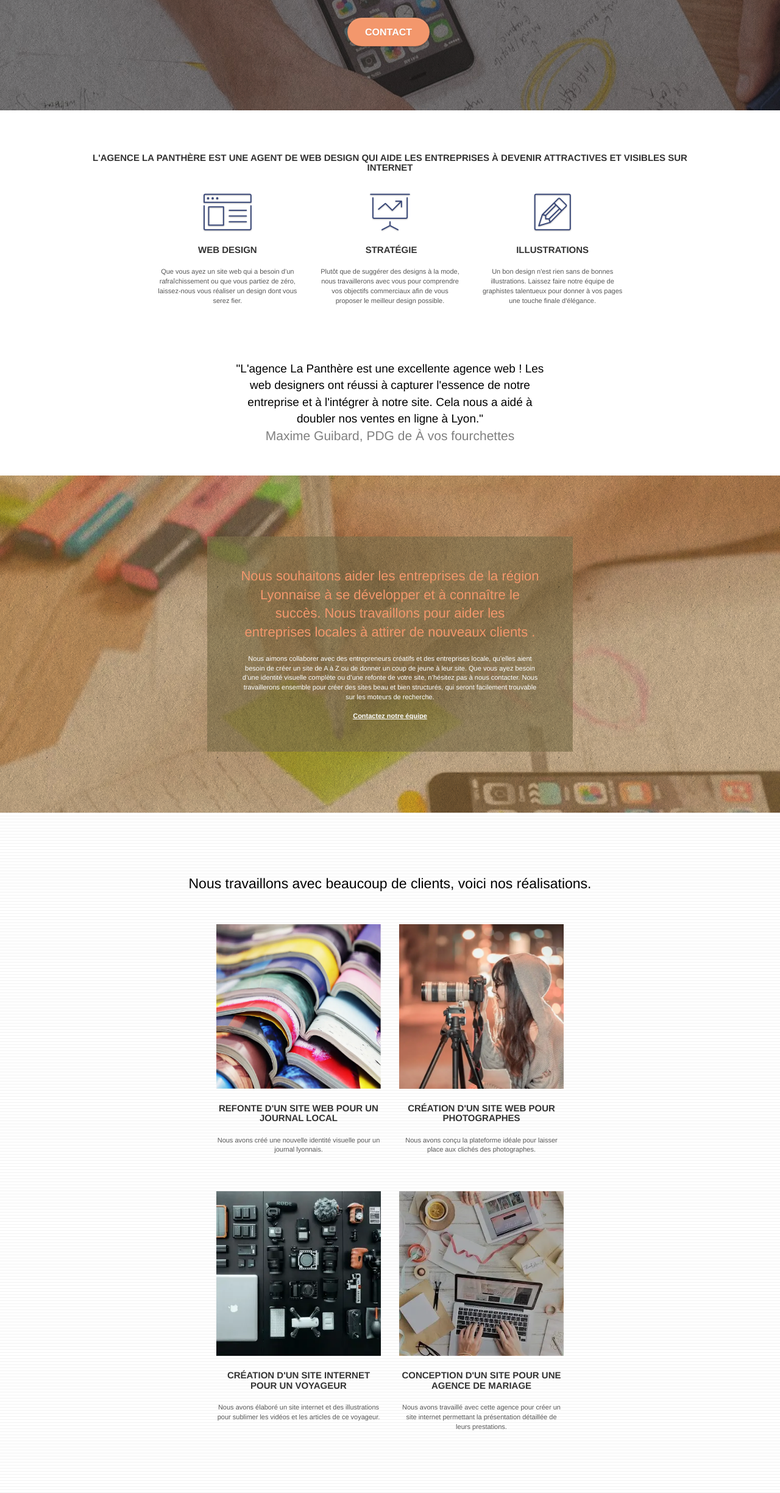
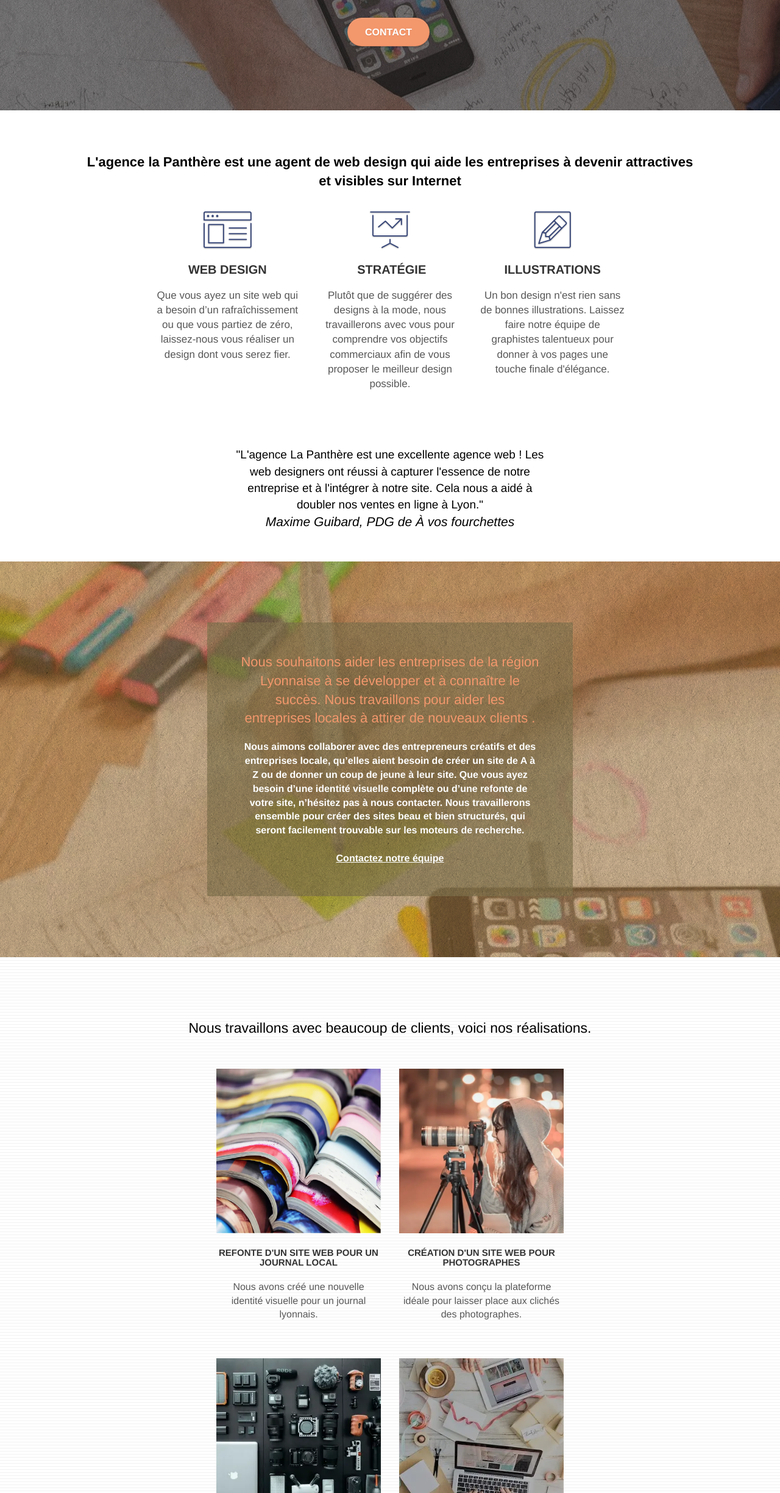
Before and after one commit to 72be890e/Projet3, a plain HTML site: page index.html in a window 1280 px wide. Shown: the part 351-2800 px from the top of the page at 61% size. Drawn offline with Linux system fonts and the light colour scheme.

Commit message:
Improve a11y

```diff
--- a/index.html
+++ b/index.html
@@ -5,7 +5,7 @@
 	<meta charset="utf-8">
 	<meta name="keywords"
 		content="seo, google, site web, site internet, agence design paris, agence design, agence design,agence design,agence design,agence design,agence design,agence design,agence design,agence design">
-	<meta name="description" content="">
+	<meta name="description" content="L'agence de la Panthère est une agence de web design qui aide les entreprises à devenir attractives et visibles sur internet.">
 	<meta name="viewport" content="width=device-width, initial-scale=1.0, viewport-fit=cover">
 	<link rel="icon" type="image/jpg" href="favicon.jpg">
 
@@ -82,9 +82,9 @@
 		<div class="bloc bgc-white l-bloc" id="bloc-2-services">
 			<div class="container bloc-md">
 				<div class="row">
-					<div class="col-sm-12 text-center">
-						<h3>L'agence la Panthère est une agent de web design qui aide les entreprises à devenir
-							attractives et visibles sur Internet</h3>
+					<div class="col-sm-12 text-center" >
+						<h2 style="font-weight: bold; color: #000 !important;">L'agence la Panthère est une agent de web design qui aide les entreprises à devenir
+							attractives et visibles sur Internet</h2>
 					</div>
 				</div>
 				<div class="row voffset-lg med-width-whitespace">
@@ -92,10 +92,10 @@
 						<div class="text-center">
 							<span class="et-icon-browser sm-shadow icon-dark-slate-blue icons icon-lg"></span>
 						</div>
-						<h3 class="mg-md text-center">
+						<h3 class="mg-md text-center" style="font-size:20px; font-weight: 600;">
 							Web design
 						</h3>
-						<p class="text-center ">
+						<p class="text-center" style="font-size:17px">
 							Que vous ayez un site web qui a besoin d&rsquo;un rafraîchissement ou que vous partiez de
 							zéro, laissez-nous vous réaliser un design dont vous serez fier.
 						</p>
@@ -104,10 +104,10 @@
 						<div class="text-center">
 							<span class="et-icon-presentation sm-shadow icon-dark-slate-blue icons icon-lg"></span>
 						</div>
-						<h3 class="mg-md text-center">
+						<h3 class="mg-md text-center" style="font-size:20px; font-weight: 600;">
 							&nbsp;Stratégie
 						</h3>
-						<p class="text-center ">
+						<p class="text-center " style="font-size:17px">
 							Plutôt que de suggérer des designs à la mode, nous travaillerons avec vous pour comprendre
 							vos objectifs commerciaux afin de vous proposer le meilleur design possible.<br>
 						</p>
@@ -116,10 +116,10 @@
 						<div class="text-center">
 							<span class="et-icon-edit sm-shadow icon-dark-slate-blue icons icon-lg"></span>
 						</div>
-						<h3 class="mg-md text-center">
+						<h3 class="mg-md text-center" style="font-size:20px; font-weight: 600;">
 							Illustrations
 						</h3>
-						<p class="text-center ">
+						<p class="text-center " style="font-size:17px">
 							Un bon design n'est rien sans de bonnes illustrations. Laissez faire notre équipe de
 							graphistes talentueux pour donner à vos pages une touche finale d'élégance.
 						</p>
@@ -130,7 +130,7 @@
 						<div class="client-quote"
 							style="display:flex;max-width:80%;align-items:center;flex-direction:column;margin:0 0 0 10%">
 							<span style="font-size:19px;font-weight:500;color:#000">"L'agence La Panthère est une excellente agence web ! Les web designers ont réussi à capturer l'essence de notre entreprise et à l'intégrer à notre site. Cela nous a aidé à doubler nos ventes en ligne à Lyon."</span>
-							<span style="font-size:21px">Maxime Guibard, PDG de À vos fourchettes</span>
+							<span style="font-size:21px;color: black;font-style: italic;">Maxime Guibard, PDG de À vos fourchettes</span>
 						</div>
 					</div>
 				</div>
@@ -149,7 +149,7 @@
 							le succès. Nous travaillons pour aider les entreprises locales à attirer de nouveaux clients
 							.<br>
 						</h2>
-						<p class="text-center white">
+						<p class="text-center white" style="font-size: 16px;font-weight: 600;">
 							Nous aimons collaborer avec des entrepreneurs créatifs et des entreprises locale, qu’elles
 							aient besoin de créer un site de A à Z ou de donner un coup de jeune à leur site. Que vous
 							ayez besoin d’une identité visuelle complète ou d’une refonte de votre site, n’hésitez pas à
@@ -184,7 +184,7 @@
 						<h3 class="mg-md text-center">
 							Refonte d'un site web pour un journal local
 						</h3>
-						<p class="text-center">
+						<p class="text-center" style="font-size:16px">
 							Nous avons créé une nouvelle identité visuelle pour un journal lyonnais.
 						</p>
 					</div>
@@ -196,7 +196,7 @@
 						<h3 class="mg-md text-center">
 							Création d'un site web pour photographes
 						</h3>
-						<p class="text-center">
+						<p class="text-center" style="font-size:16px">
 							Nous avons conçu la plateforme idéale pour laisser place aux clichés des photographes.
 						</p>
 					</div>
@@ -210,7 +210,7 @@
 						<h3 class="mg-md text-center">
 							Création d'un site internet pour un voyageur
 						</h3>
-						<p class="text-center">
+						<p class="text-center" style="font-size:16px">
 							Nous avons élaboré un site internet et des illustrations pour sublimer les vidéos et les
 							articles de ce voyageur.
 						</p>
@@ -223,7 +223,7 @@
 						<h3 class="mg-md text-center">
 							Conception d'un site pour une agence de mariage
 						</h3>
-						<p class="text-center">
+						<p class="text-center" style="font-size:16px">
 							Nous avons travaillé avec cette agence pour créer un site internet permettant la
 							présentation détaillée de leurs prestations.
 						</p>
@@ -237,7 +237,7 @@
 		<div class="bloc bgc-dark-slate-blue bg-banniere d-bloc bloc-bg-texture texture-paper" id="bloc-5-cta">
 			<div class="container bloc-lg">
 				<div class="row">
-					<h2 class="mg-md text-center tc-white">
+					<h2 class="mg-md text-center tc-white" style="color: white !important;font-weight: 600;">
 						Prêt pour redonner vie à votre projet ?<br>Contactez notre équipe !
 					</h2>
 					<div class="col-sm-12 text-center">
@@ -254,29 +254,29 @@
 			<div class="container bloc-sm">
 				<div class="row">
 					<div class="col-sm-12">
-						<p class="text-center white">
+						<p class="text-center white" style="font-size: 18px;font-weight: 600; color: #000 !important;">
 							Agence La Panthère - Agence web basée à Lyon.<br>
 						</p>
 						<div class="row row-no-gutters social">
 							<div class="col-sm-3">
 								<div class="text-center">
-									<a class="social" href="index.html"><span class="fa fa-twitter icon-md"></span></a>
+									<a class="social" href="index.html" title="Twitter"><span class="fa fa-twitter icon-md" style="color: #000;"></span></a>
 								</div>
 							</div>
 							<div class="col-sm-3">
 								<div class="text-center">
-									<a class="social" href="index.html"><span class="fa fa-facebook icon-md"></span></a>
+									<a class="social" href="index.html" title="Facebook"><span class="fa fa-facebook icon-md" style="color: #000;"></span></a>
 								</div>
 							</div>
 							<div class="col-sm-3">
 								<div class="text-center">
-									<a class="social" href="index.html"><span class="fa fa-dribbble icon-md"></span></a>
+									<a class="social" href="index.html" title="Dribble"><span class="fa fa-dribbble icon-md" style="color: #000;"></span></a>
 								</div>
 							</div>
 							<div class="col-sm-3">
 								<div class="text-center">
-									<a class="social" href="index.html"><span
-											class="fa fa-instagram icon-md"></span></a>
+									<a class="social" href="index.html" title="Instagram"><span
+											class="fa fa-instagram icon-md" style="color: #000;"></span></a>
 								</div>
 							</div>
 
--- a/page2.html
+++ b/page2.html
@@ -17,8 +17,8 @@
 	<script src="js/jquery-2.1.0.min.js"></script>
 	<script src="js/bootstrap.min.js"></script>
 	<script src="js/blocs.min.js"></script>
-	<script src="js/jqBootstrapValidation.js"></script>
-	<script src="js/formHandler.js"></script>
+	<script src="js/jqBootstrapValidation.min.js"></script>
+	<script src="js/formHandler.min.js"></script>
 	<title>Agence La Panthère Contact</title>
 
 </head>
```
